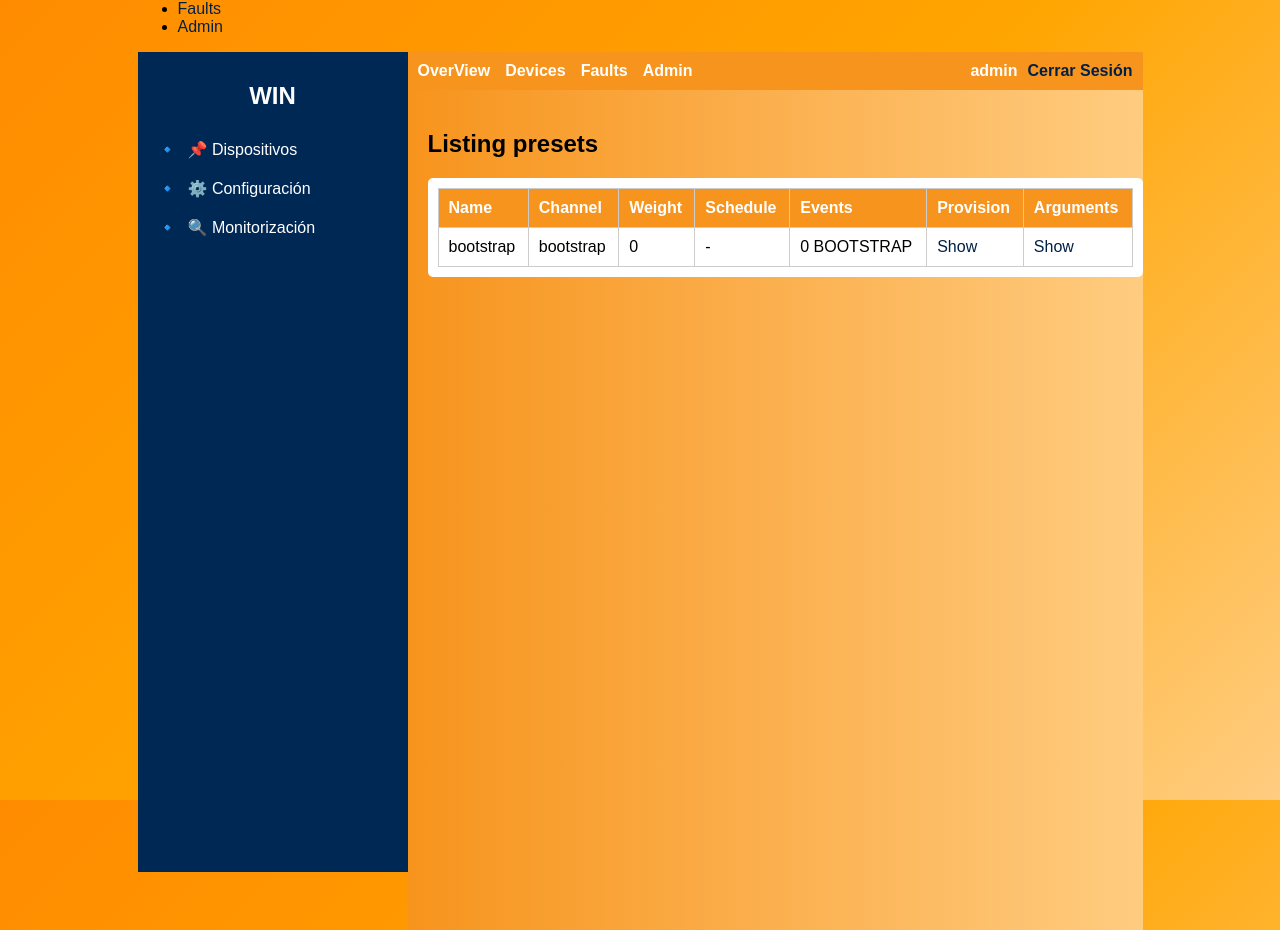
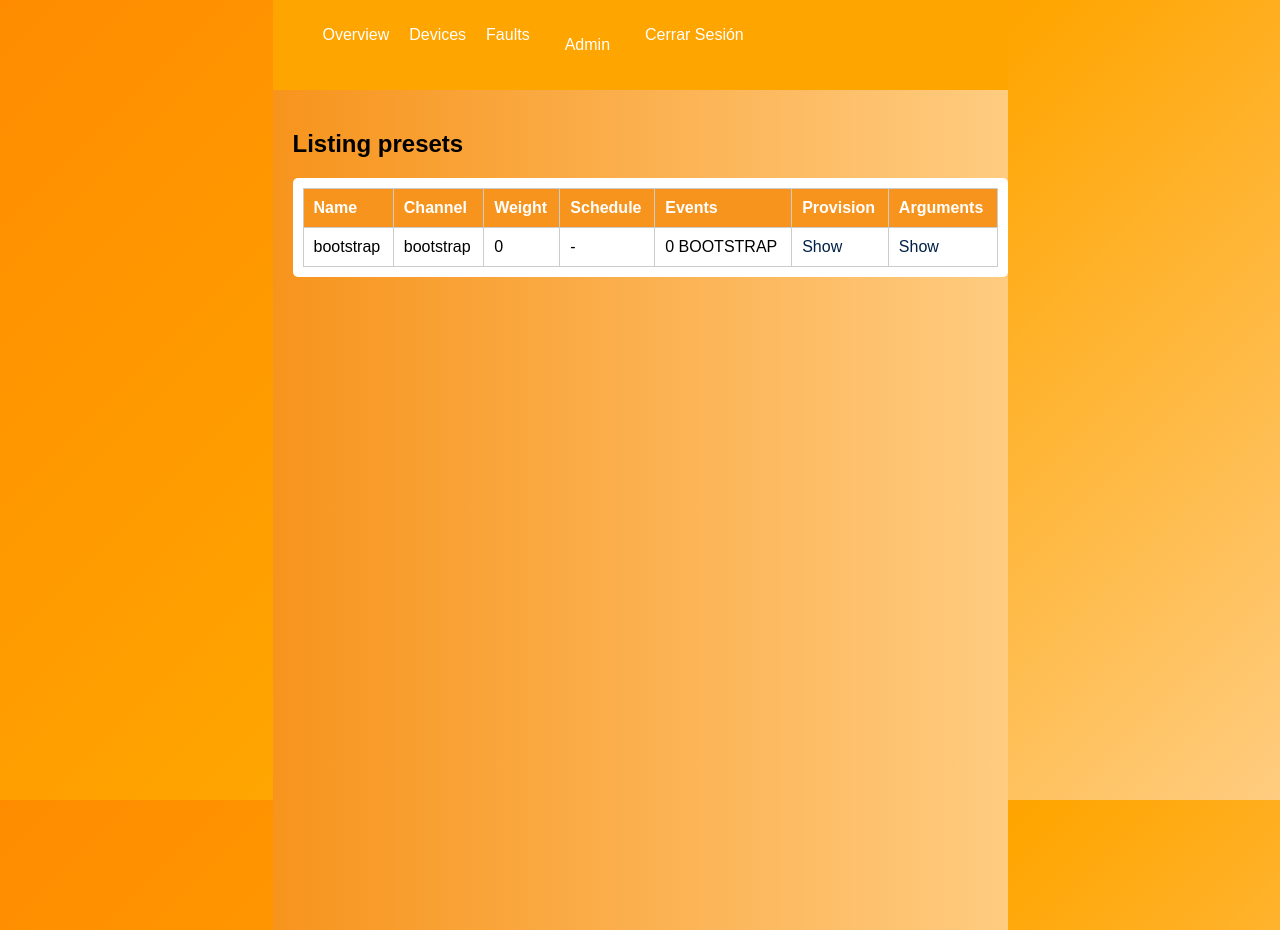
Before and after one commit to JRenato99/WinAppWeb, a React (Vite) app: page /home in a window 1280 px wide. Built offline with nearby package versions, Linux system fonts and the light colour scheme.

Commit message:
Carga 01 del 26-03

```diff
--- a/src/App.tsx
+++ b/src/App.tsx
@@ -4,21 +4,28 @@ import Login from "./components/Login";
 import RecuperarPassword from "./components/RecuperarPassword";
 import CodigoVerificacion from "./components/CodigoVerificacion";
 import Homepage from "./components/HomePage";
-import Layout from "./components/Layout";
+//import Navbar from "./components/Navbar";
 
 const App: React.FC = () => {
   return (
     <Router>
       <Routes>
-                <Route path="/" element={<Login/>}/>
-                <Route path="/recuperar-password" element={<RecuperarPassword/>}/>
-                <Route path="/codigo-verificacion" element={<CodigoVerificacion/>}/>
+        <Route path="/" element={<Login />} />
+        <Route path="/recuperar-password" element={<RecuperarPassword />} />
+        <Route path="/codigo-verificacion" element={<CodigoVerificacion />} />
 
         {/* Wrapping Homepage with layout to manage the slidebar */}
-                <Route path="/home" element={<Layout><Homepage /></Layout>}/>
+        <Route
+          path="/home*"
+          element={
+            <>
+              <Homepage />
+            </>
+          }
+        />
       </Routes>
     </Router>
-    )
-}
+  );
+};
 
 export default App;
--- a/src/components/HomePage.tsx
+++ b/src/components/HomePage.tsx
@@ -1,14 +1,12 @@
 import React from "react";
 import "./../styles/Homepage.css"; // Importamos el archivo css
-import Sidebar from "./Sidebar";
+//import Sidebar from "./Sidebar";
 import { Navbar } from "./Navbar";
 import { Dashboard } from "./Dashboard";
 
 export const HomePage: React.FC = () => {
-
   return (
     <div className="homepage">
-            <Sidebar />
       <div className="main-content">
         <Navbar />
         <Dashboard />
--- a/src/components/Layout.tsx
+++ b/src/components/Layout.tsx
@@ -14,14 +14,6 @@ const Layout = ({ children }: { children: ReactNode }) => {
     return(
         <div className="Layout">
             {/* Barra superopr */}
-            <nav className="topbar">
-                <ul>
-                    <li><a href="/home/overview">Overview</a></li>
-                    <li><a href="/home/devices">Devices</a></li>
-                    <li><a href="/home/faults">Faults</a></li>
-                    <li><a href="/home/admin">Admin</a></li>
-                </ul>
-            </nav>
             <div>
                 {showSidebar &&(
                 <aside>
--- a/src/components/Navbar.tsx
+++ b/src/components/Navbar.tsx
@@ -1,18 +1,59 @@
-import React from "react";
+import React, { useState } from "react";
+import { Link } from "react-router-dom";
 import "../styles/Navbar.css";
 
 export const Navbar: React.FC = () => {
+  const [isAdminOpen, setIsAdminOpen] = useState(false);
+
+  const toggleAdminMenu = () => {
+    setIsAdminOpen(!isAdminOpen);
+  };
+
   return (
-    <div className="navbar">
-        <div className="tabs">
-            <span>OverView</span>
-            <span>Devices</span>
-            <span>Faults</span>
-            <span>Admin</span>
-        </div>
-        <div className="user-session">
-            admin<span className="logout">Cerrar Sesión</span>
-        </div>
-    </div>
-  )
-}
+    <nav className="navbar">
+      <ul className="nav-links">
+        <li>
+          <Link to="/home/overview">Overview</Link>
+        </li>
+        <li>
+          <Link to="/home/devices">Devices</Link>
+        </li>
+        <li>
+          <Link to="/home/faults">Faults</Link>
+        </li>
+        <li className="admin-menu">
+          <button onClick={toggleAdminMenu} className="admin-button">
+            Admin
+          </button>
+          {isAdminOpen && (
+            <ul className="dropdown">
+              <li>
+                <Link to="/home/admin/presets">Presets</Link>
+              </li>
+              <li>
+                <Link to="/home/admin/provisions">Provisions</Link>
+              </li>
+              <li>
+                <Link to="/home/admin/files">Files</Link>
+              </li>
+              <li>
+                <Link to="/home/admin/config">Config</Link>
+              </li>
+              <li>
+                <Link to="/home/admin/permissions">Permissions</Link>
+              </li>
+              <li>
+                <Link to="/home/admin/users">Users</Link>
+              </li>
+            </ul>
+          )}
+        </li>
+        <li>
+          <Link to="/">Cerrar Sesión</Link>
+        </li>
+      </ul>
+    </nav>
+  );
+};
+
+export default Navbar;
--- a/src/styles/Navbar.css
+++ b/src/styles/Navbar.css
@@ -1,11 +1,54 @@
 .navbar {
+  background-color: orange;
+  padding: 10px;
+}
+
+.nav-links {
+  list-style: none;
   display: flex;
-  justify-content: space-between;
-  align-items: center;
-  background-color: #f7941d;
+  gap: 20px;
+}
+
+.nav-links li {
+  position: relative;
+}
+
+.nav-links a,
+.admin-button {
+  text-decoration: none;
+  color: white;
+  background: none;
+  border: none;
+  font-size: 16px;
+  cursor: pointer;
+}
+
+.admin-menu {
+  position: relative;
+}
+
+.dropdown {
+  position: absolute;
+  top: 100%;
+  left: 0%;
+  background-color: white;
+  list-style: none;
   padding: 10px;
-  flex-wrap: wrap;
-  color: white;
+  border-radius: 5px;
+  box-shadow: 0pc 4px 6px rgba(0, 0, 0, 0.1);
+  z-index: 100;
+}
+
+.dropdown li {
+  padding: 5px 10px;
+}
+
+.dropdown li a {
+  color: black;
+}
+
+.dropdown li:hover {
+  background-color: #f0f0f0;
 }
 
 .tabs span {
```
Also changed, not shown: src/assets/win-logo.png (added). Lines whose indentation alone changed are shown as unchanged.
